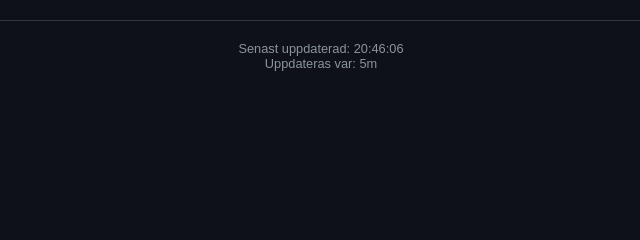
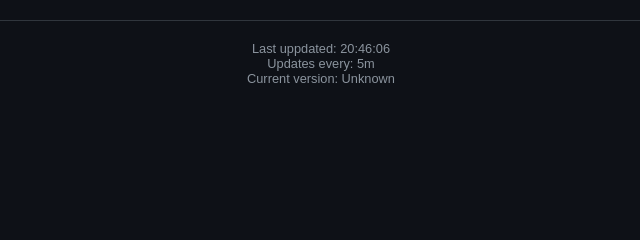
Before and after one commit to pontushojer/SistaSekunden, a Flask app: page / in a window 1280 px wide. Shown: the part 91-331 px from the top of the page, without its empty margins (319-959 px from the left). Run offline with Flask 3, Linux system fonts and the light colour scheme; data that the repository does not hold is empty.

Commit message:
display current git hash

```diff
--- a/app.py
+++ b/app.py
@@ -1,9 +1,19 @@
+import subprocess
+from datetime import datetime
+
 from flask import Flask, render_template
-from datetime import datetime
+
 from sl_api import get_all_departures, BUFFER_MIN, create_test_departures
 
 app = Flask(__name__)
 TEST = False
+
+def get_git_revision_short_hash():
+    try:
+        # Runs 'git rev-parse --short HEAD' and decodes the output
+        return subprocess.check_output(['git', 'rev-parse', '--short', 'HEAD']).decode('ascii').strip()
+    except Exception:
+        return "Unknown"
 
 def get_color(time):
     if time <= 0: return "red"
@@ -49,8 +59,9 @@ def index():
     return render_template('index.html',
                            departures=display_data,
                            updated=datetime.now().strftime('%H:%M:%S'),
-                           interval=get_run_cycle())
+                           interval=get_run_cycle(),
+                           git_hash=get_git_revision_short_hash())
 
 
 if __name__ == '__main__':
-    app.run(host='0.0.0.0', port=5000, debug=True)
+    app.run(host='0.0.0.0', port=5003, debug=True)
--- a/templates/index.html
+++ b/templates/index.html
@@ -84,8 +84,9 @@
 
         <hr>
         <p class="caption">
-            Senast uppdaterad: {{ updated }}<br>
-            Uppdateras var: {{ interval }}
+            Last uppdated: {{ updated }}<br>
+            Updates every: {{ interval }}<br>
+            Current version: {{ git_hash }}
         </p>
     </div>
 </body>
```
